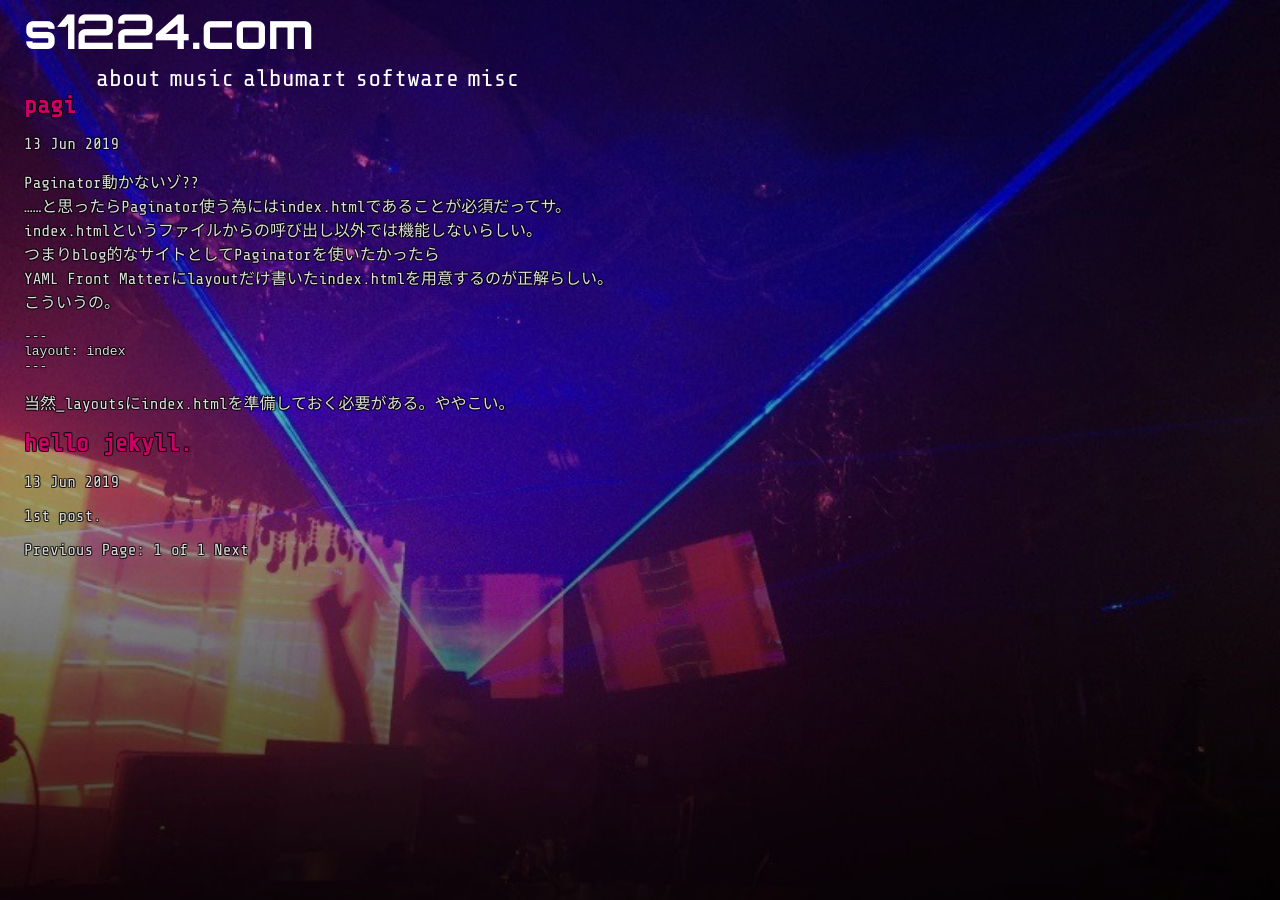
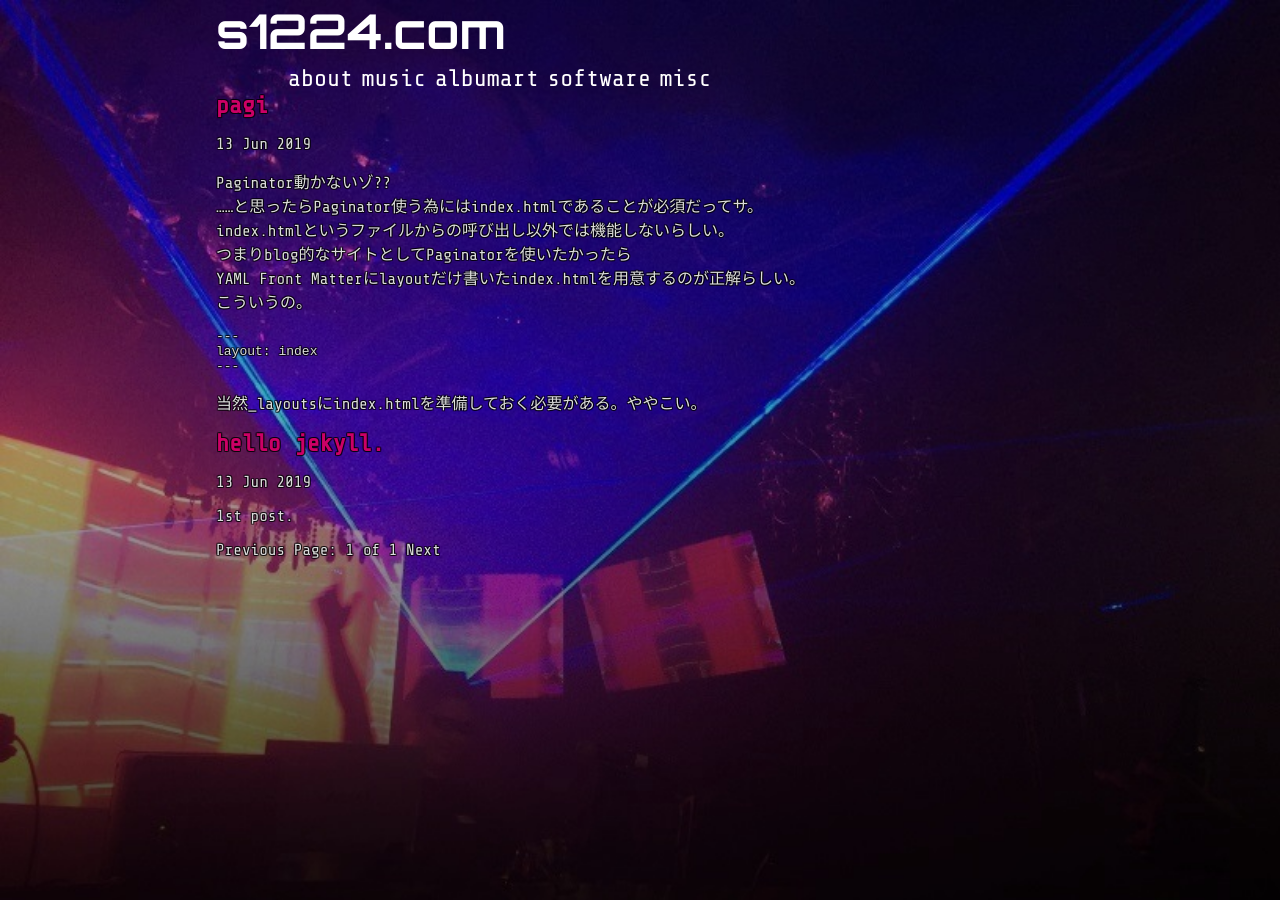
Before and after one commit to switchworks/switchworks.github.io, a Jekyll site: the page built from index.html, in a window 1280 px wide. Built offline with Jekyll 4.4.1, drawn with Linux system fonts in a browser that asks for light colours; the list of posts is cut into pages by our own code.

Commit message:
Update default.html

```diff
--- a/_layouts/default.html
+++ b/_layouts/default.html
@@ -23,6 +23,10 @@
 		background: url("/images/0023bg.jpg");
 		background-size: cover;
 		-webkit-scrollbar : white transparent;
+	}
+	#wrapper {
+		max-width: 896px;
+		margin: auto;
 	}
 	header {
 		height : 65px;
```
